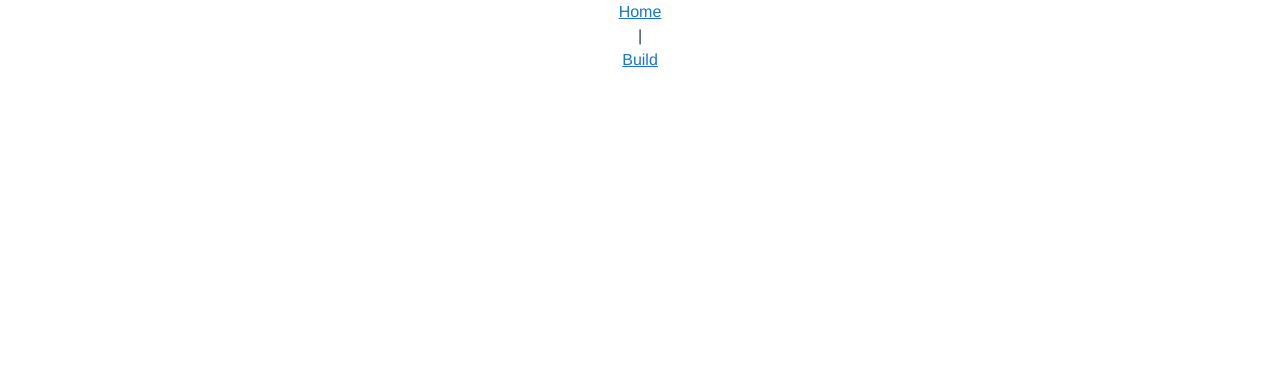
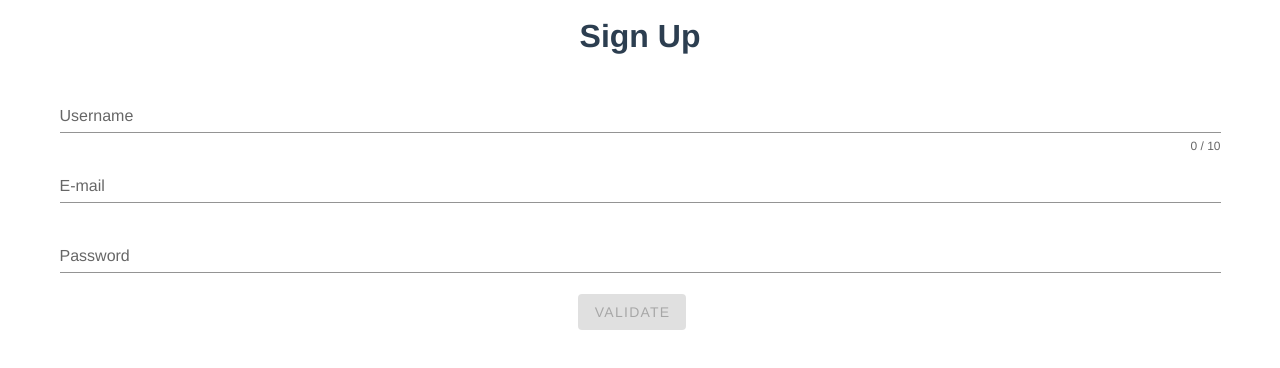
Before and after one commit to Tredoggins/js2final, a Vue app: page /signup in a window 1280 px wide. Shown: the top 368 px of the page. Built offline with nearby package versions, Linux system fonts and the light colour scheme; no server answers.

Commit message:
biiiiiiig update

```diff
--- a/package.json
+++ b/package.json
@@ -9,8 +9,11 @@
   },
   "dependencies": {
     "core-js": "^3.6.5",
+    "firebase": "^7.24.0",
     "vue": "^2.6.11",
+    "vue-coverflow": "^2.2.0",
     "vue-router": "^3.2.0",
+    "vuefire": "^2.2.5",
     "vuetify": "^2.4.0"
   },
   "devDependencies": {
--- a/src/App.vue
+++ b/src/App.vue
@@ -1,18 +1,49 @@
 <template>
   <v-app>
-    <h1>{{pageName}}</h1>
-    <router-link to="/">Home</router-link> |
-    <router-link to="/build">Build</router-link>
-    <router-view/>
+    <v-container>
+      <v-row>
+        <v-col>
+          <h1>{{pageName}}</h1>
+        </v-col>
+      </v-row>
+      <v-row>
+        <v-col v-if="authUser!=null">
+          <v-btn-toggle>
+            <v-btn @click="(authUser?$router.push('/home'):$router.push('/'))" :user="authUser">Home</v-btn>
+            <v-btn @click="$router.push('/build')" :user="authUser">Build</v-btn>
+          </v-btn-toggle>
+        </v-col>
+      </v-row>
+<!--    <router-link to="/">Home</router-link> |
+    <router-link to="/build">Build</router-link>-->
+      <router-view :user="authUser"/>
+    </v-container>
   </v-app>
 </template>
 <script>
+  import {auth} from "@/config/config";
+
   export default{
+    data:()=>({
+      authUser:null,
+    }),
     computed:{
       pageName(){
         return this.$route.name
       }
-    }
+    },
+    created: function() {
+      auth.onAuthStateChanged((user)=> {
+        if (user) {
+          // User is signed in.
+          this.authUser=user;
+
+        } else {
+          // User is signed out.
+          this.authUser=null;
+        }
+      });
+    },
   }
 </script>
 <style lang="scss">
--- /dev/null
+++ b/src/config/config.js
@@ -0,0 +1,16 @@
+import firebase from "firebase";
+import Vue from "vue";
+
+const config = {
+    apiKey: "AIzaSyAmlJQl04tbwNNKt6mlUwdhD_QnHVeHQG4",
+    authDomain: "myjs2-ebd59.firebaseapp.com",
+    projectId: "myjs2-ebd59",
+    storageBucket: "myjs2-ebd59.appspot.com",
+    messagingSenderId: "606649183557",
+    appId: "1:606649183557:web:9a7336eccb427ee529622c"
+};
+firebase.initializeApp(config);
+const db=firebase.firestore();
+const auth=firebase.auth();
+Vue.use(firebase);
+export {db,auth};
--- a/src/main.js
+++ b/src/main.js
@@ -3,6 +3,9 @@ import './plugins/axios'
 import App from './App.vue'
 import vuetify from './plugins/vuetify'
 import router from './router'
+
+// var config = { ... };
+
 
 Vue.config.productionTip = false
 
--- a/src/plugins/vuetify.js
+++ b/src/plugins/vuetify.js
@@ -4,4 +4,14 @@ import Vuetify from 'vuetify/lib/framework';
 Vue.use(Vuetify);
 
 export default new Vuetify({
+    theme:{
+        themes:{
+            light:{
+
+            },
+            dark:{
+
+            }
+        }
+    }
 });
--- a/src/router/index.js
+++ b/src/router/index.js
@@ -1,12 +1,14 @@
 import Vue from 'vue'
 import VueRouter from 'vue-router'
 import Home from '../views/Home.vue'
+import SignIn from "@/views/SignIn";
+import SignUp from "@/views/SignUp";
 
 Vue.use(VueRouter)
 
 const routes = [
   {
-    path: '/',
+    path: '/home',
     name: 'Home',
     component: Home
   },
@@ -17,7 +19,17 @@ const routes = [
     // this generates a separate chunk (about.[hash].js) for this route
     // which is lazy-loaded when the route is visited.
     component: () => import(/* webpackChunkName: "about" */ '../views/Build.vue')
-  }
+  },
+  {
+    path:'/',
+    name:'Sign In',
+    component: SignIn
+  },
+  {
+    path:'/signup',
+    name:'Sign Up',
+    component: SignUp
+  },
 ]
 
 const router = new VueRouter({
--- a/src/views/Build.vue
+++ b/src/views/Build.vue
@@ -1,15 +1,49 @@
 <template>
-  <v-container>
-
-  </v-container>
+  <v-row>
+    <v-col v-if="user!=null">
+      <coverflow :options="options" :cover-list="options.coverList"></coverflow>
+    </v-col>
+    <v-col v-else>
+      <h2>You Have to Log in to view this page</h2>
+    </v-col>
+  </v-row>
 </template>
 
 <script>
+import coverflow from "vue-coverflow"
 export default {
-  name: "Build"
+  name: "Build",
+  props:{
+    user:{
+      type:Object,
+      required:true,
+    }
+  },
+  data () {
+    return {
+      options: {
+        coverList: [
+          {cover: 'URL', title: 'Cool Image'},
+          {cover: '...', title: 'NaN'},
+          {cover: '...', title: 'NaN'},
+          {cover: '...', title: 'Batman'}
+        ],
+        coverWidth: '460px',
+        coverSpace: '5px',
+        width: 920,
+        index: 2,
+        coverHeight: '500px'
+      }
+    }
+  },
+  components: {
+    coverflow
+  }
 }
 </script>
 
 <style scoped>
-
+  h2{
+    color: red;
+  }
 </style>
--- a/src/views/Home.vue
+++ b/src/views/Home.vue
@@ -1,8 +1,9 @@
 <template>
-  <v-container>
+  <v-row>
+    <v-col>
       <h2>Cultural sublimation and dialectic nationalism</h2>
       <p>
-      The main theme of Wilson’s[1] critique of textual
+        The main theme of Wilson’s critique of textual
         postdialectic theory is the difference between sexual identity and class. Marx
         uses the term ‘dialectic nationalism’ to denote the defining characteristic,
         and hence the stasis, of precapitalist society.
@@ -23,14 +24,15 @@
         cultural sublimation suggests that culture is dead.
         <br>
         “Society is fundamentally a legal fiction,” says Lyotard; however, according
-      to Geoffrey[2] , it is not so much society that is
+        to Geoffrey, it is not so much society that is
         fundamentally a legal fiction, but rather the absurdity, and some would say the
         defining characteristic, of society. In a sense, if subcultural discourse
         holds, we have to choose between dialectic nationalism and the modern paradigm
         of discourse. Foucault suggests the use of cultural sublimation to attack
         sexism.
       </p>
-  </v-container>
+    </v-col>
+  </v-row>
 </template>
 
 <script>
@@ -39,6 +41,12 @@ export default {
   name: 'Home',
   components: {
 
+  },
+  props:{
+    user:{
+      type:Object,
+      required:true,
     }
+  },
 }
 </script>
--- /dev/null
+++ b/src/views/SignIn.vue
@@ -0,0 +1,18 @@
+<template>
+  <v-row>
+    <v-col>
+      <v-btn @click="$router.push('/signup')">Sign Up</v-btn>
+    </v-col>
+  </v-row>
+</template>
+
+<script>
+export default {
+  name: "SignIn",
+
+}
+</script>
+
+<style scoped>
+
+</style>
--- /dev/null
+++ b/src/views/SignUp.vue
@@ -0,0 +1,91 @@
+<template>
+  <v-row>
+    <v-col>
+      <v-form v-model="valid">
+        <v-text-field
+            v-model="username"
+            :rules="nameRules"
+            :counter="10"
+            label="Username"
+            required
+        ></v-text-field>
+        <v-text-field
+            v-model="email"
+            :rules="emailRules"
+            label="E-mail"
+            required
+        ></v-text-field>
+        <v-text-field
+            v-model="password"
+            :rules="passwordRules"
+            label="Password"
+            type="password"
+        >
+        </v-text-field>
+        <h2>{{this.error}}</h2>
+        <v-btn
+            :disabled="!valid"
+            color="success"
+            class="mr-4"
+            @click="submit"
+        >
+          Validate
+        </v-btn>
+      </v-form>
+    </v-col>
+  </v-row>
+</template>
+
+<script>
+import {auth,db} from "@/config/config";
+export default {
+  name: "SignUp",
+  data: () => ({
+    valid: false,
+    username: '',
+    nameRules: [
+      v => !!v || 'Username is required',
+      v => v.length <= 10 || 'Name must be less than 10 characters',
+    ],
+    email: '',
+    emailRules: [
+      v => !!v || 'E-mail is required',
+      v => /.+@.+/.test(v) || 'E-mail must be valid',
+    ],
+    password:'',
+    passwordRules:[
+      v=>!!v||'Password is required',
+      v=>v.length>=8||'Password must be at least 8 characters',
+      v=>v.match(/[0-9]/)||'Password must contain a number'
+    ],
+    error:'',
+  }),
+  methods:{
+    submit(){
+      if(this.valid){
+        auth.createUserWithEmailAndPassword(this.email,this.password)
+            .then((r)=>{
+              console.log(r);
+              db.collection('users').add({userID:r.user.uid,username:this.username,image:null})
+                                                  .then(()=>{
+                                                    this.$router.push("/home");
+                                                  })
+                                                  .catch((e)=>{
+                                                    console.error(e);
+                                                  })
+              this.error='';
+            })
+            .catch((e)=>{
+              this.error=e.message;
+            });
+      }
+    }
+  },
+}
+</script>
+
+<style scoped>
+  h2{
+    color: red;
+  }
+</style>
```
Also changed, not shown: 1 other file (tests, documents, lock files or other folders). Lines whose indentation alone changed are shown as unchanged.
